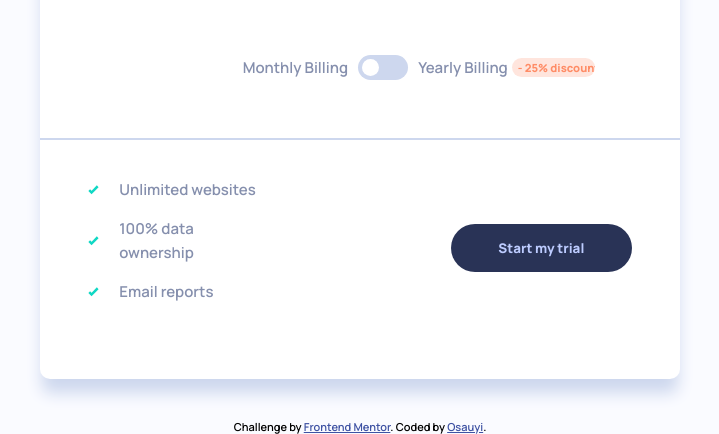
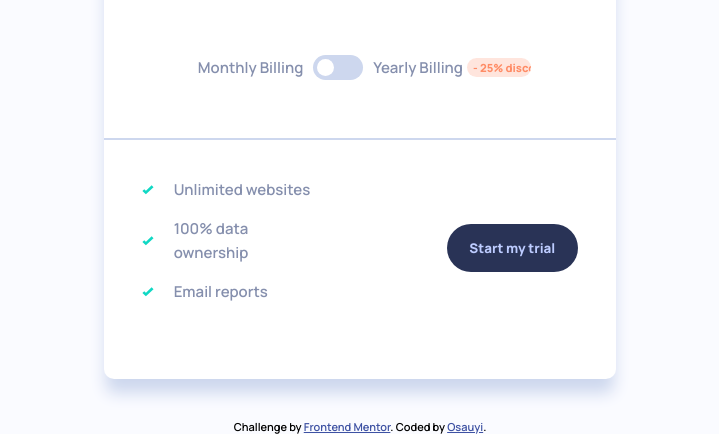
Before and after one commit to Osauyi/interactive-pricing-component-main--29, a plain HTML site: page index.html in a window 1280 px wide. Shown: the part 457-891 px from the top of the page, without its empty margins (280-999 px from the left). Drawn offline with Linux system fonts and the light colour scheme.

Commit message:
change width of price

```diff
--- a/style.css
+++ b/style.css
@@ -317,7 +317,7 @@ button:hover {
   }
 
   .pricingBox {
-    width: 50%;
+    width: 40%;
   }
 
   .price {
@@ -387,7 +387,7 @@ button:hover {
     display: flex;
     justify-content: flex-end;
     align-items: center;
-    width: 80%;
+    width: 60%;
   }
 
 
```
